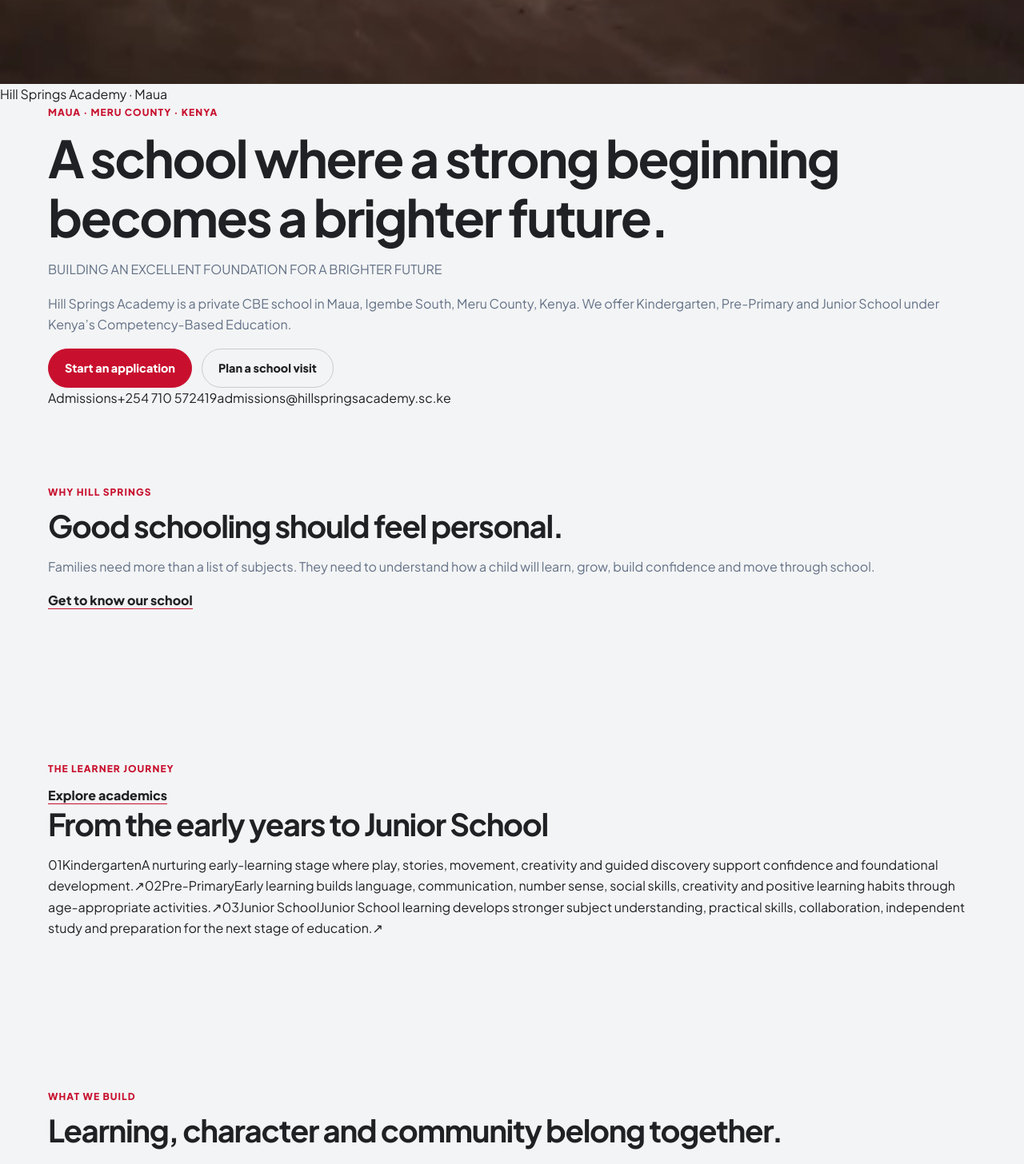
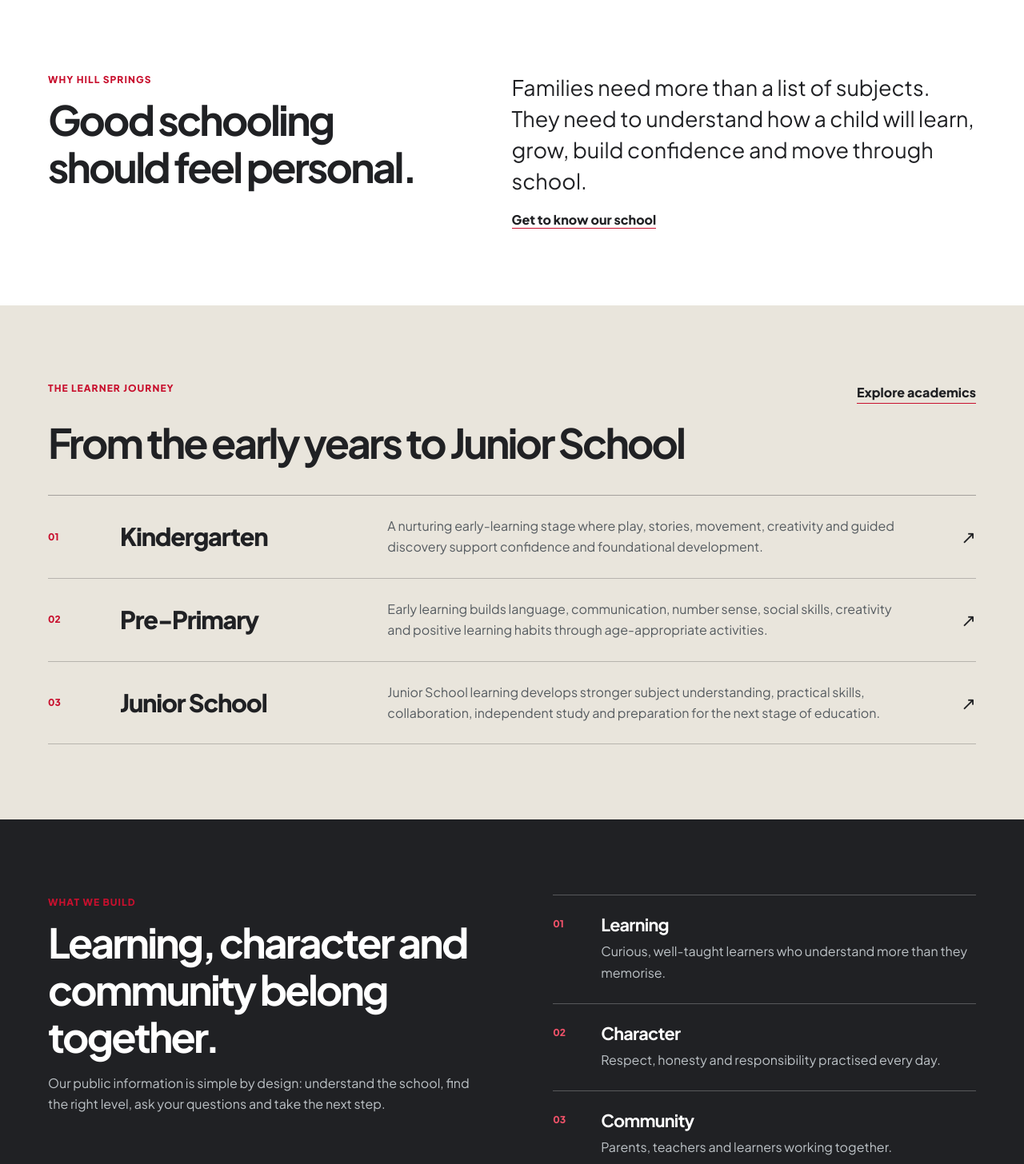
Before and after one commit to DKTJONATHAN/hillspringacademy, a React (Vite) app: page / in a window 1280 px wide. Shown: the part 940-2396 px from the top of the page at 80% size. Built offline with nearby package versions, Linux system fonts and the light colour scheme.

Commit message:
Create editorial visual system for Hillspring homepage

```diff
--- a/src/styles.css
+++ b/src/styles.css
@@ -1033,3 +1033,100 @@ textarea { min-height: 140px; resize: vertical; }
     flex-direction: column;
   }
 }
+
+
+/* Hillspring human-brand redesign
+   Keeps the existing application/admin UI styles intact while giving the public homepage
+   a more editorial, school-specific visual language. */
+.home-hero{position:relative;min-height:720px;display:flex;align-items:flex-end;overflow:hidden;background:#181b1d;color:#fff}
+.home-hero-image{position:absolute;inset:0}
+.home-hero-image .photo{height:100%;aspect-ratio:auto;background:#222}
+.home-hero-image .photo:after{content:"";position:absolute;inset:0;background:linear-gradient(90deg,rgba(10,13,15,.86) 0%,rgba(10,13,15,.58) 42%,rgba(10,13,15,.12) 78%),linear-gradient(0deg,rgba(10,13,15,.62),transparent 48%)}
+.home-hero-image img{height:100%;object-fit:cover;filter:saturate(.9)}
+.image-note{position:absolute;right:28px;bottom:22px;z-index:2;color:#fff;font-size:.72rem;letter-spacing:.08em;text-transform:uppercase}
+.home-hero-content{position:relative;z-index:2;padding-top:120px;padding-bottom:74px}
+.home-hero-copy{width:min(720px,100%)}
+.home-hero .eyebrow{color:#fff}
+.home-hero h1{max-width:760px;color:#fff;font-size:clamp(3.1rem,7vw,6.7rem);letter-spacing:-.065em;line-height:.94;margin:14px 0 24px}
+.home-hero p{max-width:650px;color:#e6e8e9;font-size:1.08rem}
+.home-hero .hero-motto{color:#fff;font-weight:800;letter-spacing:.02em;text-transform:uppercase;font-size:.78rem}
+.home-hero .btn.ghost{color:#fff;border-color:rgba(255,255,255,.5);background:transparent}
+.home-hero .btn.ghost:hover{background:rgba(255,255,255,.1)}
+.hero-contact{display:flex;flex-wrap:wrap;gap:8px 22px;margin-top:34px;padding-top:18px;border-top:1px solid rgba(255,255,255,.25);font-size:.82rem}
+.hero-contact span{font-weight:800;color:#fff}
+.hero-contact a{color:#e7e9eb}
+.home-intro{background:var(--surface)}
+.intro-grid{display:grid;grid-template-columns:1fr 1.25fr;gap:clamp(36px,9vw,130px);align-items:start}
+.intro-grid h2,.home-stages h2,.home-values h2,.life-copy h2,.uniform-grid h2,.home-admissions h2,.home-contact h2,.home-final-cta h2{font-size:clamp(2.2rem,4vw,4.1rem);letter-spacing:-.055em}
+.large-copy{font-size:clamp(1.25rem,2.1vw,1.7rem);line-height:1.45;color:var(--ink);max-width:760px}
+.section-kicker{display:flex;justify-content:space-between;align-items:center;gap:20px;margin-bottom:18px}
+.home-stages{background:#e9e5dc}
+.stage-list{margin-top:36px;border-top:1px solid rgba(32,33,36,.35)}
+.stage-row{display:grid;grid-template-columns:70px minmax(170px,.7fr) minmax(0,1.5fr) 42px;align-items:center;gap:20px;padding:25px 0;border-bottom:1px solid rgba(32,33,36,.25);transition:padding .2s,background .2s}
+.stage-row:hover{padding-left:14px;padding-right:14px;background:rgba(255,255,255,.32)}
+.stage-number{font-size:.75rem;font-weight:800;color:var(--accent)}
+.stage-name{font-size:clamp(1.35rem,2.4vw,2rem);font-weight:800;letter-spacing:-.04em;color:var(--ink)}
+.stage-text{color:#555b60;max-width:650px}
+.stage-arrow{font-size:1.4rem;text-align:right}
+.home-values{background:var(--ink);color:#fff}
+.value-grid{display:grid;grid-template-columns:1fr 1fr;gap:clamp(40px,8vw,120px)}
+.home-values h2,.home-values p{color:#fff}
+.home-values .value-lead>p{color:#bdc3c7;max-width:540px}
+.value-list{border-top:1px solid rgba(255,255,255,.25)}
+.value-item{display:grid;grid-template-columns:42px 1fr;gap:18px;padding:25px 0;border-bottom:1px solid rgba(255,255,255,.25)}
+.value-item>span{color:#ef5269;font-size:.76rem;font-weight:800}
+.value-item h3{color:#fff;font-size:1.35rem;margin-bottom:7px}
+.value-item p{color:#bdc3c7;margin:0}
+.home-life{background:#f7f3eb}
+.life-grid{display:grid;grid-template-columns:1.15fr .85fr;gap:clamp(34px,7vw,100px);align-items:center}
+.life-photo .photo{aspect-ratio:4/3;border-radius:0}
+.life-copy{padding-right:5%}
+.life-links{display:grid;gap:0;margin-top:42px;border-top:1px solid var(--line)}
+.life-links a{padding:15px 0;border-bottom:1px solid var(--line);font-weight:800}
+.home-uniform{background:var(--surface)}
+.uniform-grid{display:grid;grid-template-columns:1.1fr .9fr;gap:clamp(40px,9vw,120px);align-items:center}
+.uniform-rule{border-top:1px solid var(--ink)}
+.uniform-rule div{display:flex;align-items:baseline;justify-content:space-between;gap:20px;padding:20px 0;border-bottom:1px solid var(--ink)}
+.uniform-rule strong{font-size:1.7rem;letter-spacing:-.04em}
+.uniform-rule span{color:var(--muted);text-align:right}
+.home-admissions{background:#e9e5dc}
+.admission-steps{display:grid;grid-template-columns:repeat(4,1fr);gap:0;margin:38px 0 34px;border-top:1px solid rgba(32,33,36,.3)}
+.admission-step{padding:24px 18px 20px 0;border-right:1px solid rgba(32,33,36,.2);margin-right:18px}
+.admission-step:last-child{border-right:0}
+.admission-step>span{font-size:.72rem;font-weight:800;color:var(--accent)}
+.admission-step h3{font-size:1.25rem;margin-top:18px}
+.admission-step p{font-size:.9rem}
+.home-contact{background:var(--surface)}
+.contact-grid{display:grid;grid-template-columns:1.2fr .8fr;gap:60px}
+.contact-grid a:not(.btn){color:var(--ink);font-weight:800}
+.contact-card{border-left:1px solid var(--line);padding-left:38px;display:grid;align-content:start}
+.contact-card .eyebrow{margin-bottom:8px}
+.contact-card a{padding:13px 0;border-bottom:1px solid var(--line)}
+.home-final-cta{padding:90px 0;background:var(--accent);color:#fff}
+.home-final-cta h2{color:#fff;max-width:850px}
+.home-final-cta p{color:#ffe7eb;font-size:1.1rem}
+.dark-outline{background:transparent;color:#fff;border-color:rgba(255,255,255,.65)}
+.dark-outline:hover{background:rgba(255,255,255,.1)}
+@media (max-width:800px){
+ .home-hero{min-height:680px}
+ .home-hero-content{padding-top:100px;padding-bottom:52px}
+ .home-hero h1{font-size:clamp(2.8rem,13vw,4.5rem)}
+ .intro-grid,.value-grid,.life-grid,.uniform-grid,.contact-grid{grid-template-columns:1fr}
+ .stage-row{grid-template-columns:40px 1fr 28px}
+ .stage-text{grid-column:2 / -1;margin-top:-8px}
+ .admission-steps{grid-template-columns:1fr 1fr}
+ .admission-step:nth-child(2){border-right:0}
+ .contact-card{border-left:0;border-top:1px solid var(--line);padding:28px 0 0}
+}
+@media (max-width:520px){
+ .home-hero-image .photo:after{background:linear-gradient(0deg,rgba(10,13,15,.9),rgba(10,13,15,.22) 70%)}
+ .image-note{right:16px;bottom:14px;font-size:.62rem}
+ .hero-contact{display:grid;gap:5px}
+ .section-kicker{align-items:flex-start}
+ .stage-row{grid-template-columns:32px 1fr 24px;gap:10px}
+ .stage-name{font-size:1.25rem}
+ .stage-text{font-size:.9rem}
+ .admission-steps{grid-template-columns:1fr}
+ .admission-step{border-right:0;border-bottom:1px solid rgba(32,33,36,.2);margin-right:0}
+ .home-final-cta{padding:68px 0}
+}
```
